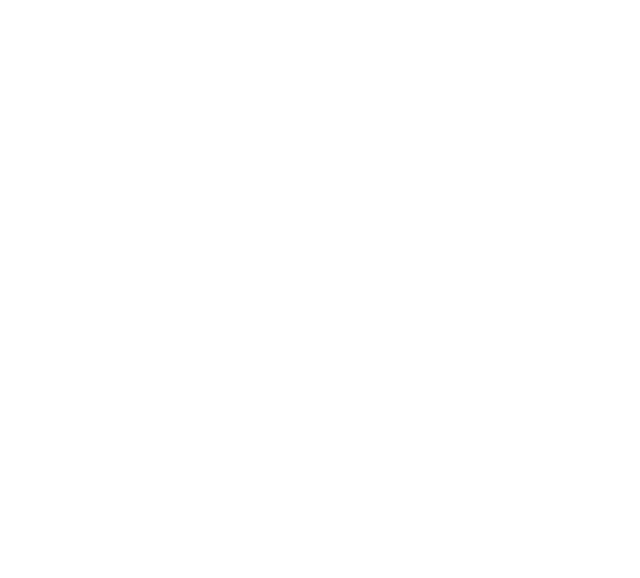
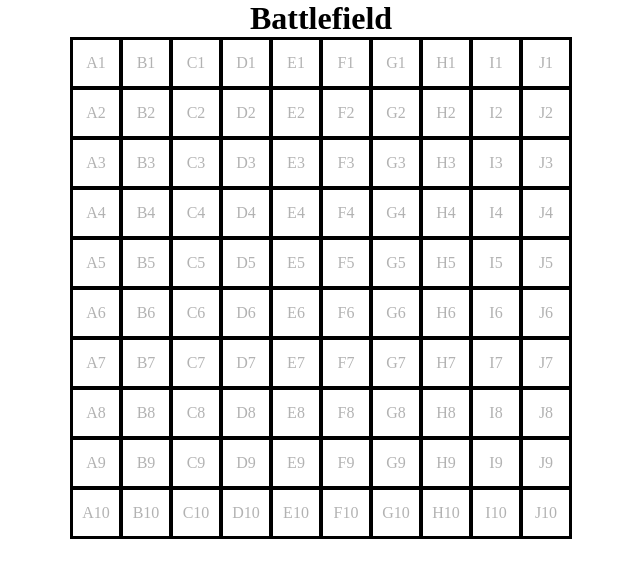
Before and after one commit to dejourford/odin_battleship, a website with bundled scripts: page index.html in a window 1280 px wide. Shown: the whole page, without its empty margins (319-959 px from the left). Built offline with nearby package versions, Linux system fonts and the light colour scheme; files whose address does not match are found by name.

Commit message:
create gameboard and cell labels

```diff
--- a/index.html
+++ b/index.html
@@ -4,9 +4,11 @@
     <meta charset="UTF-8">
     <meta name="viewport" content="width=device-width, initial-scale=1.0">
     <title>Battleship</title>
+    <link rel="stylesheet" href="styles.css">
 </head>
 <body>
+    <h1>Battlefield</h1>
     <div id="app"></div>
-    <script src="main.js" type="module"></script>
+    <script src="index.js" type="module"></script>
 </body>
 </html>
--- a/index.js
+++ b/index.js
@@ -1,7 +1,13 @@
+import { Gameboard } from "./src/Gameboard.js";
 import { GameController } from "./src/GameController.js";
+import { renderBoard } from "./src/UIController.js";
+
+const game = new GameController();
 
 
-const game = new GameController();
+renderBoard(game.currentPlayer.board);
+
+
 game.setupShips();
 game.switchTurns();
 game.switchTurns();
--- a/src/UIController.js
+++ b/src/UIController.js
@@ -1,4 +1,43 @@
 // function to render board
-renderBoard() {
+export function renderBoard(board) {
+    console.log('board:', board)
 
+    // define target for board
+    const app = document.querySelector("#app");
+    const boardElement = document.createElement("section")
+    boardElement.classList.add("board");
+
+
+    // set innerHTML to empty string
+    app.innerHTML = "";
+
+
+    // for loop for board length
+    const labelCollection = ["A","B","C","D","E","F","G","H","I","J"];
+    for (let i = 1; i < board.size + 1; i++) {
+
+        for (let j = 1; j < board.size + 1; j++) {
+            // build grid of cells
+            const cell = document.createElement("div");
+            cell.classList.add("cell");
+
+            // give data attributes that represent cell coordinates
+            cell.dataset.x = i;
+            cell.dataset.y = j;
+
+            // visible label
+            cell.textContent = `${labelCollection[j - 1]}${i}`
+
+            boardElement.append(cell);
+
+
+        }
+
+    }
+
+    // append labels to grid
+
+
+    // assembly
+    app.append(boardElement);
 }
```
